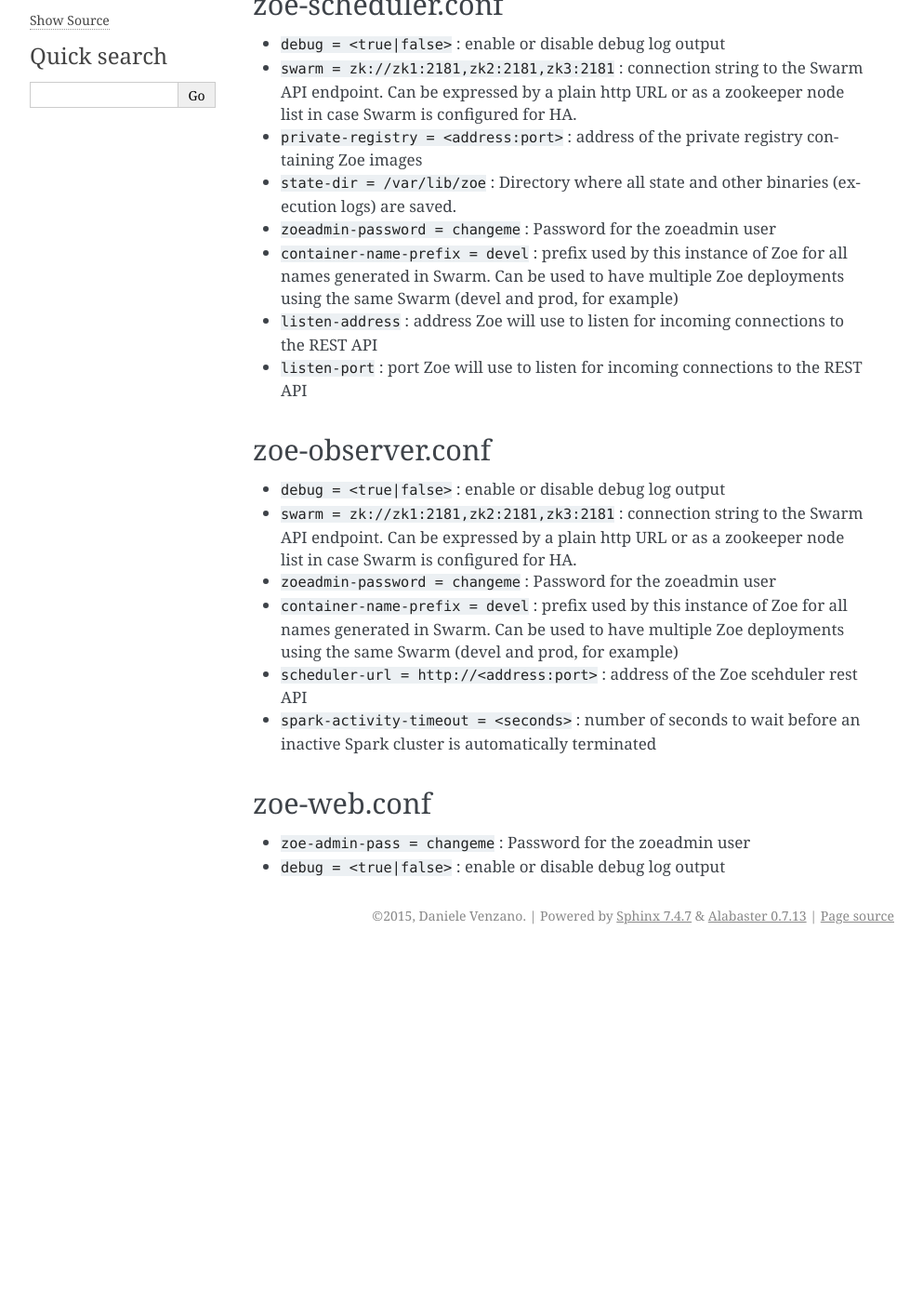
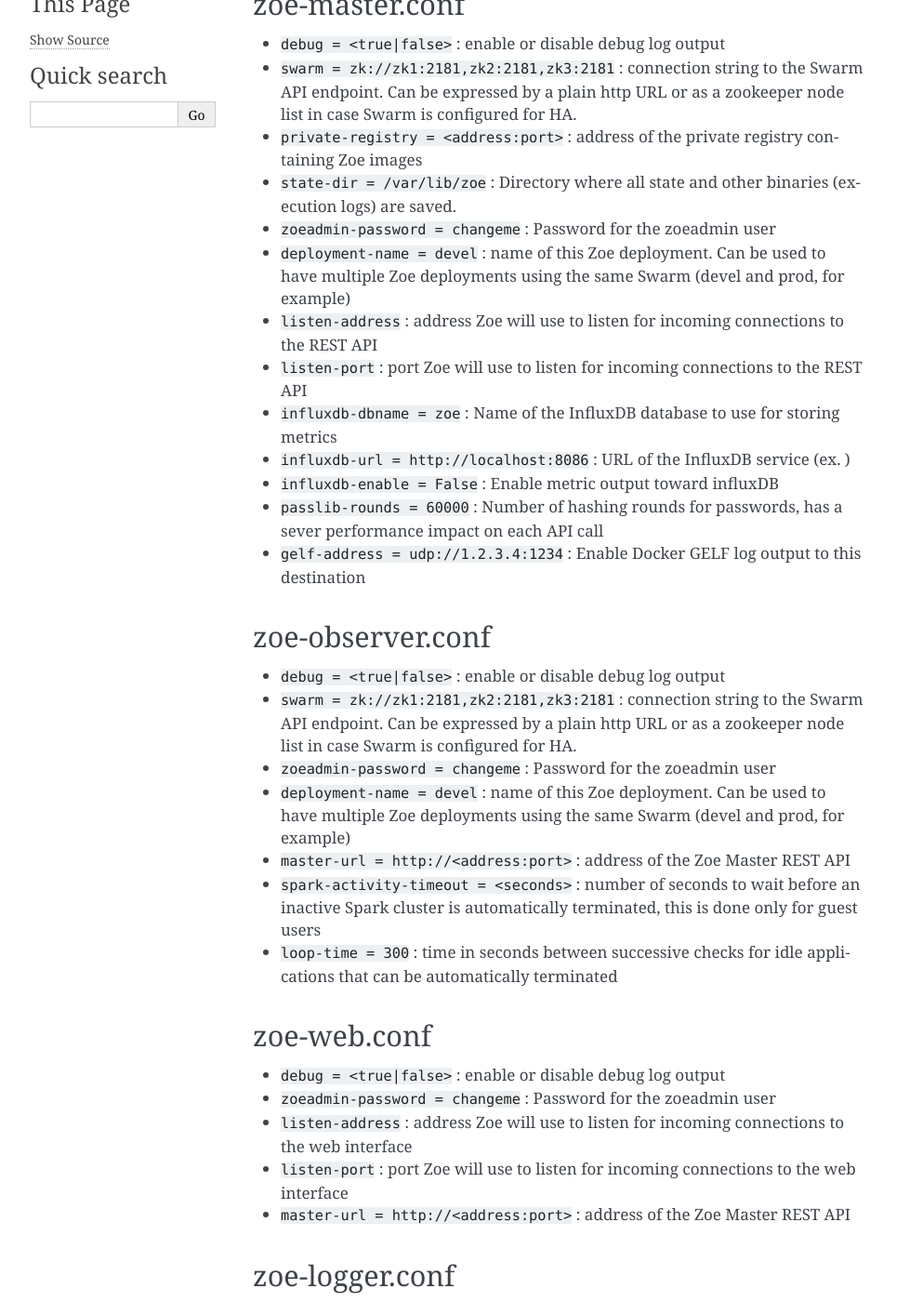
Before and after one commit to DistributedSystemsGroup/zoe, a Sphinx documentation site: the page built from docs/config_file.rst, in a window 1280 px wide and 1400 px high, scrolled down 223 px. Shown: the whole window at 93% size, without its empty margins (148-1141 px from the left). Built offline with Sphinx 7.4.7, drawn with Linux system fonts in a browser that asks for light colours; before the commit the page ends 1247 px from its top, so only the background shows below that; some of the changed text lies outside the part shown.

Commit message:
Update the documentation to have consistent naming

```diff
--- a/README.rst
+++ b/README.rst
@@ -13,6 +13,8 @@
 
 -  Docker images: https://github.com/DistributedSystemsGroup/zoe-docker-images
 
+We currently do not provide a Dockerfile as we did in the past. This is only temporary and soon we will have autobuilt images for each Zoe component.
+
 Repository contents
 -------------------
 
@@ -21,6 +23,7 @@
 - `scripts`: Scripts used to test Zoe images outside of Zoe
 - `zoe_cmd`: Command-line client
 - `zoe_lib`: Client-side library, contains also some modules needed by the observer and the scheduler processes
+- `zoe_logger`: Optional Kafka producer for Docker container logs
 - `zoe_observer`: The Observer process that monitors Swarm and informs the scheduler of various events
 - `zoe_scheduler`: The core of Zoe, the server process that listens for client requests and creates the containers on Swarm
 - `zoe_web`: The web client interface
--- a/docs/config_file.rst
+++ b/docs/config_file.rst
@@ -4,18 +4,23 @@
 ================
 
 Zoe config files have a simple format of ``<option name> = <value>``. Dash characters can be use for comments.
-Each Zoe process has its own configuration file, as described in the following sections:
+Each Zoe component has its own configuration file, as described in the following sections:
 
-zoe-scheduler.conf
-------------------
+zoe-master.conf
+---------------
 * ``debug = <true|false>`` : enable or disable debug log output
 * ``swarm = zk://zk1:2181,zk2:2181,zk3:2181`` : connection string to the Swarm API endpoint. Can be expressed by a plain http URL or as a zookeeper node list in case Swarm is configured for HA.
 * ``private-registry = <address:port>`` : address of the private registry containing Zoe images
 * ``state-dir = /var/lib/zoe`` : Directory where all state and other binaries (execution logs) are saved.
 * ``zoeadmin-password = changeme`` : Password for the zoeadmin user
-* ``container-name-prefix = devel`` : prefix used by this instance of Zoe for all names generated in Swarm. Can be used to have multiple Zoe deployments using the same Swarm (devel and prod, for example)
+* ``deployment-name = devel`` : name of this Zoe deployment. Can be used to have multiple Zoe deployments using the same Swarm (devel and prod, for example)
 * ``listen-address`` : address Zoe will use to listen for incoming connections to the REST API
 * ``listen-port`` : port Zoe will use to listen for incoming connections to the REST API
+* ``influxdb-dbname = zoe`` : Name of the InfluxDB database to use for storing metrics
+* ``influxdb-url = http://localhost:8086`` : URL of the InfluxDB service (ex. )
+* ``influxdb-enable = False`` : Enable metric output toward influxDB
+* ``passlib-rounds = 60000`` : Number of hashing rounds for passwords, has a sever performance impact on each API call
+* ``gelf-address = udp://1.2.3.4:1234`` : Enable Docker GELF log output to this destination
 
 
 zoe-observer.conf
@@ -23,12 +28,27 @@
 * ``debug = <true|false>`` : enable or disable debug log output
 * ``swarm = zk://zk1:2181,zk2:2181,zk3:2181`` : connection string to the Swarm API endpoint. Can be expressed by a plain http URL or as a zookeeper node list in case Swarm is configured for HA.
 * ``zoeadmin-password = changeme`` : Password for the zoeadmin user
-* ``container-name-prefix = devel`` : prefix used by this instance of Zoe for all names generated in Swarm. Can be used to have multiple Zoe deployments using the same Swarm (devel and prod, for example)
-* ``scheduler-url = http://<address:port>`` : address of the Zoe scehduler rest API
-* ``spark-activity-timeout = <seconds>`` : number of seconds to wait before an inactive Spark cluster is automatically terminated
-
+* ``deployment-name = devel`` : name of this Zoe deployment. Can be used to have multiple Zoe deployments using the same Swarm (devel and prod, for example)
+* ``master-url = http://<address:port>`` : address of the Zoe Master REST API
+* ``spark-activity-timeout = <seconds>`` : number of seconds to wait before an inactive Spark cluster is automatically terminated, this is done only for guest users
+* ``loop-time = 300`` : time in seconds between successive checks for idle applications that can be automatically terminated
 
 zoe-web.conf
 ------------
-* ``zoe-admin-pass = changeme`` : Password for the zoeadmin user
 * ``debug = <true|false>`` : enable or disable debug log output
+* ``zoeadmin-password = changeme`` : Password for the zoeadmin user
+* ``listen-address`` : address Zoe will use to listen for incoming connections to the web interface
+* ``listen-port`` : port Zoe will use to listen for incoming connections to the web interface
+* ``master-url = http://<address:port>`` : address of the Zoe Master REST API
+
+
+zoe-logger.conf
+---------------
+This component is optional.
+
+* ``debug = <true|false>`` : enable or disable debug log output
+* ``deployment-name = devel`` : name of this Zoe deployment. Can be used to have multiple Zoe deployments using the same Swarm (devel and prod, for example)
+* ``influxdb-dbname = zoe`` : Name of the InfluxDB database to use for storing metrics
+* ``influxdb-url = http://localhost:8086`` : URL of the InfluxDB service (ex. )
+* ``influxdb-enable = False`` : Enable metric output toward influxDB
+* ``kafka-broker = 1.2.3.4:9092``: Address of the Kafka broker to send logs to
```
Also changed, not shown: docs/architecture.rst (+11 -17 lines), docs/index.rst (+13 -0 lines), docs/install.rst (+6 -4 lines), docs/logging.rst (added, +12 -0 lines), docs/vision.rst (+6 -2 lines), 2 other files.
